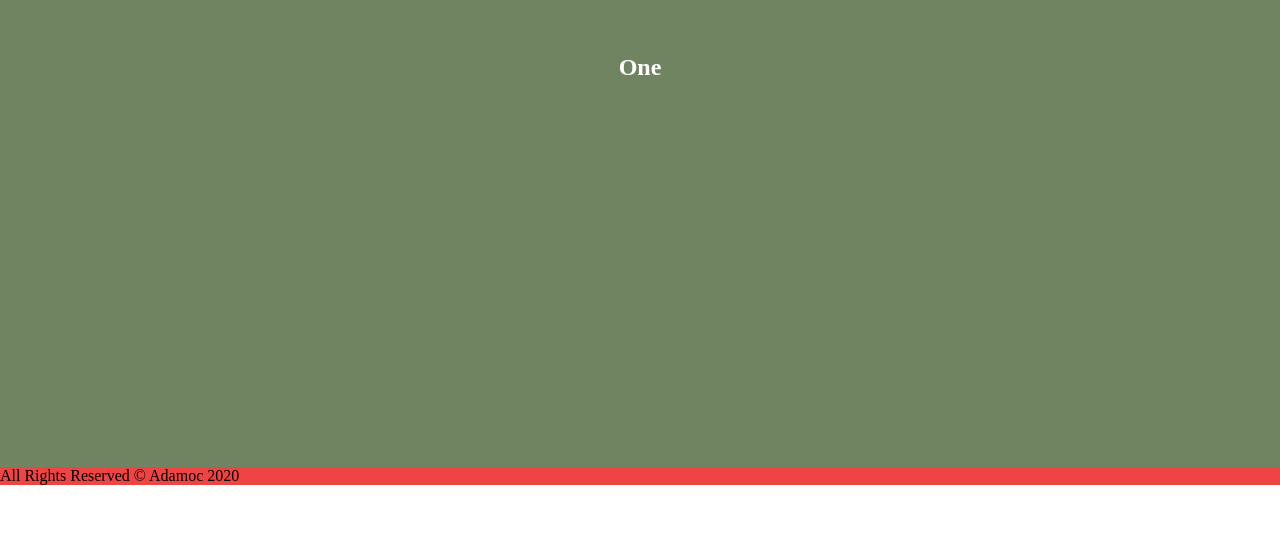
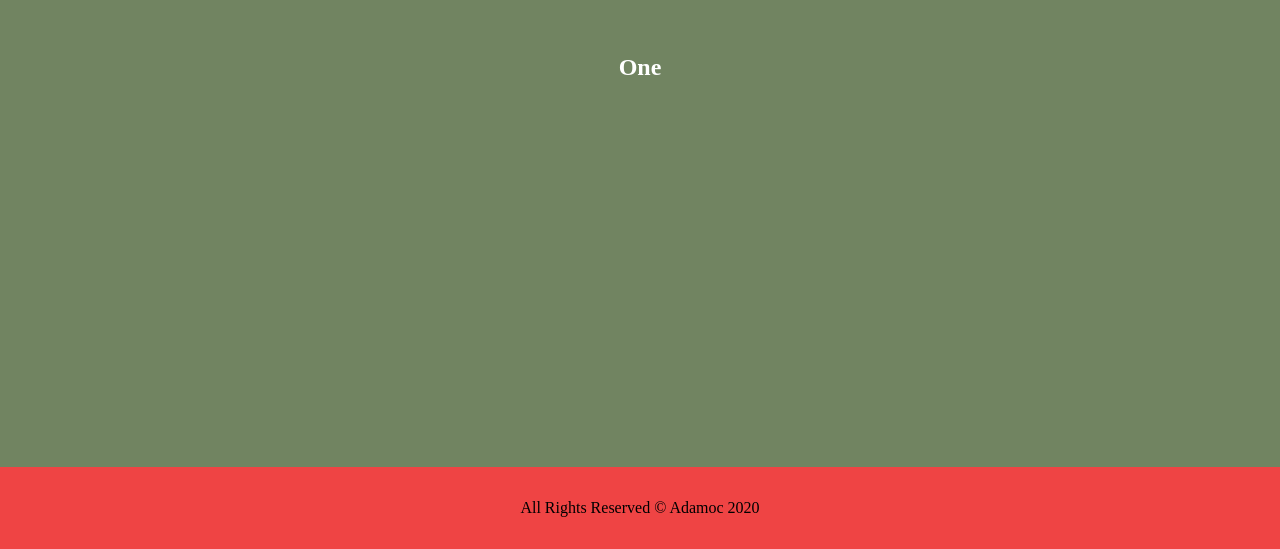
Before and after one commit to Adamoc14/testBarba, a plain HTML site: page about.html in a window 1280 px wide. Shown: the part 333-882 px from the top of the page. Before the commit the page ends 818 px from the top, so only its background shows below. Drawn offline with Linux system fonts and the light colour scheme.

Commit message:
Third Commit

```diff
--- a/style.css
+++ b/style.css
@@ -53,5 +53,9 @@
 
 
 footer {
-	background: #ef4444;
+    background: #ef4444;
+    padding: 2em;
+    display: flex;
+    align-items: center;
+    justify-content: center;
 }
```
